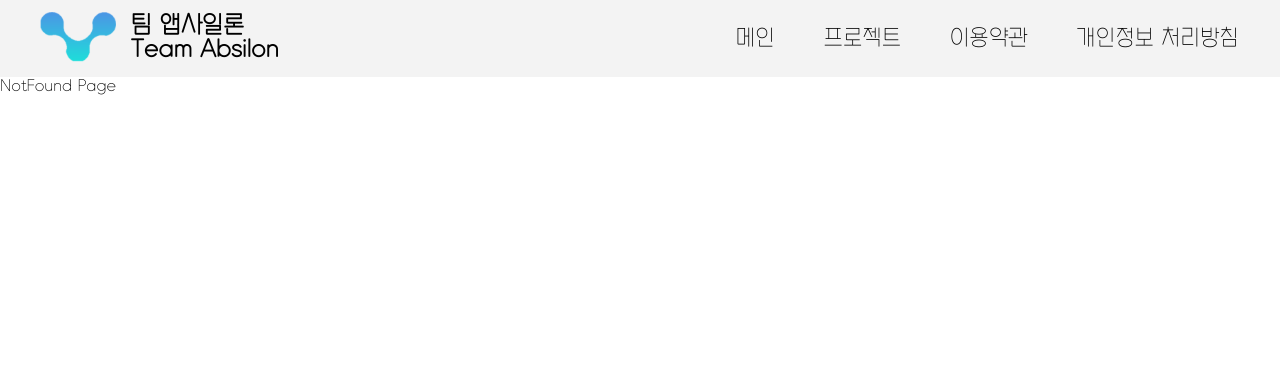
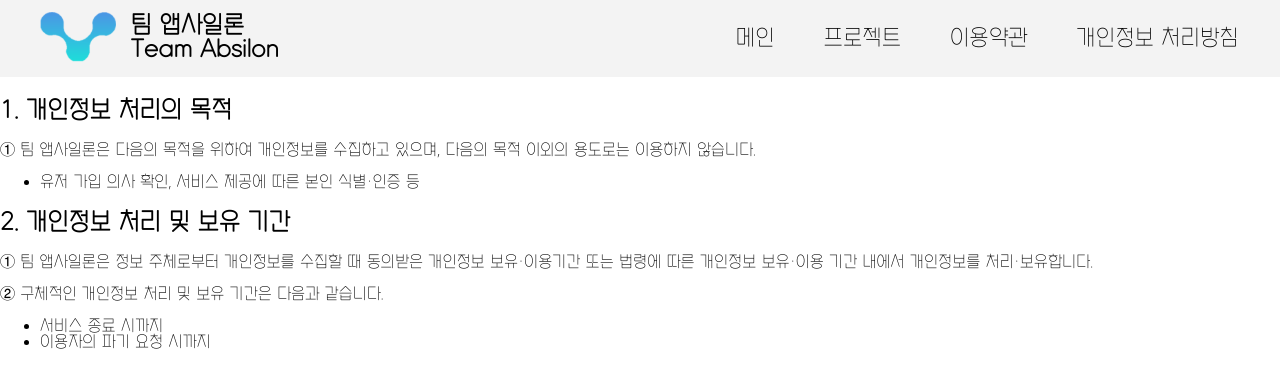
Before and after one commit to Enming-AMAD/TeamAbsilon, a React (Create React App) app: page /privacy in a window 1280 px wide. Shown: the top 388 px of the page. Built offline with nearby package versions, Linux system fonts and the light colour scheme.

Commit message:
뭐... 뭐가먼지 모르겠네

```diff
--- a/package.json
+++ b/package.json
@@ -11,8 +11,10 @@
     "@types/node": "^12.19.6",
     "@types/react": "^16.14.0",
     "@types/react-dom": "^16.9.9",
+    "marked": "^1.2.7",
     "react": "^17.0.1",
     "react-dom": "^17.0.1",
+    "react-markdown": "^5.0.3",
     "react-router-dom": "^5.2.0",
     "react-scripts": "4.0.0",
     "typescript": "~4.0.5",
@@ -47,6 +49,7 @@
     ]
   },
   "devDependencies": {
+    "@types/marked": "^1.2.1",
     "@types/react-router-dom": "^5.1.6",
     "gh-pages": "^3.1.0"
   }
--- a/src/App.tsx
+++ b/src/App.tsx
@@ -1,6 +1,6 @@
 import React, { Component } from 'react';
 import { Switch, Route, BrowserRouter } from "react-router-dom";
-import { Main, PlayGameBot, NotFound } from "./pages";
+import { Main, PlayGameBot, Privacy, NotFound } from "./pages";
 import './App.css';
 import './Common.css';
 
@@ -18,6 +18,7 @@ class App extends Component {
           <Switch>
             <Route path="/" exact component={Main} />
             <Route path="/project/playgamebot" exact component={PlayGameBot} />
+            <Route path="/privacy" exact component={Privacy} />
             <Route component={NotFound} />
           </Switch>
         </BrowserRouter>
--- /dev/null
+++ b/src/pages/Privacy.tsx
@@ -0,0 +1,28 @@
+import React, { Component } from "react";
+import ReactMarkdown from "react-markdown";
+
+const source = `
+## 1. 개인정보 처리의 목적
+① 팀 앱사일론은 다음의 목적을 위하여 개인정보를 수집하고 있으며, 다음의 목적 이외의 용도로는 이용하지 않습니다.
+- 유저 가입 의사 확인, 서비스 제공에 따른 본인 식별·인증 등
+
+## 2. 개인정보 처리 및 보유 기간
+① 팀 앱사일론은 정보 주체로부터 개인정보를 수집할 때 동의받은 개인정보 보유·이용기간 또는 법령에 따른 개인정보
+보유·이용 기간 내에서 개인정보를 처리·보유합니다.
+
+② 구체적인 개인정보 처리 및 보유 기간은 다음과 같습니다.
+- 서비스 종료 시까지
+- 이용자의 파기 요청 시까지
+`;
+
+class Page extends Component {
+  render() {
+    return (
+      <>
+        <ReactMarkdown source={source}></ReactMarkdown>
+      </>
+    );
+  }
+};
+
+export default Page;
--- a/src/pages/index.tsx
+++ b/src/pages/index.tsx
@@ -1,3 +1,4 @@
 export { default as Main } from "./Main";
 export { default as PlayGameBot } from "./PlayGameBot";
+export { default as Privacy } from "./Privacy";
 export { default as NotFound } from "./NotFound";
```
Also changed, not shown: src/pages/document/privacy.md (added), 1 other file (tests, documents, lock files or other folders).
